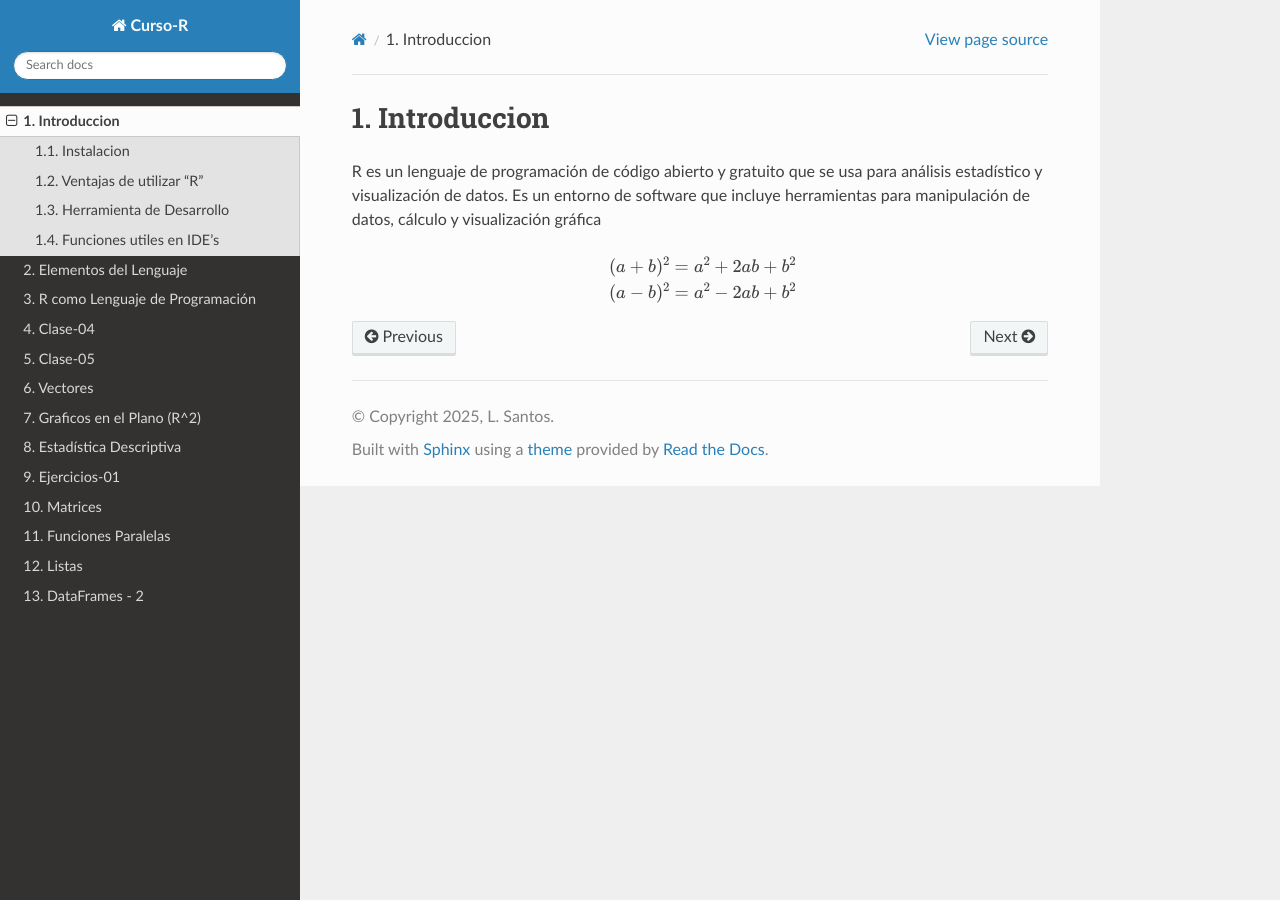
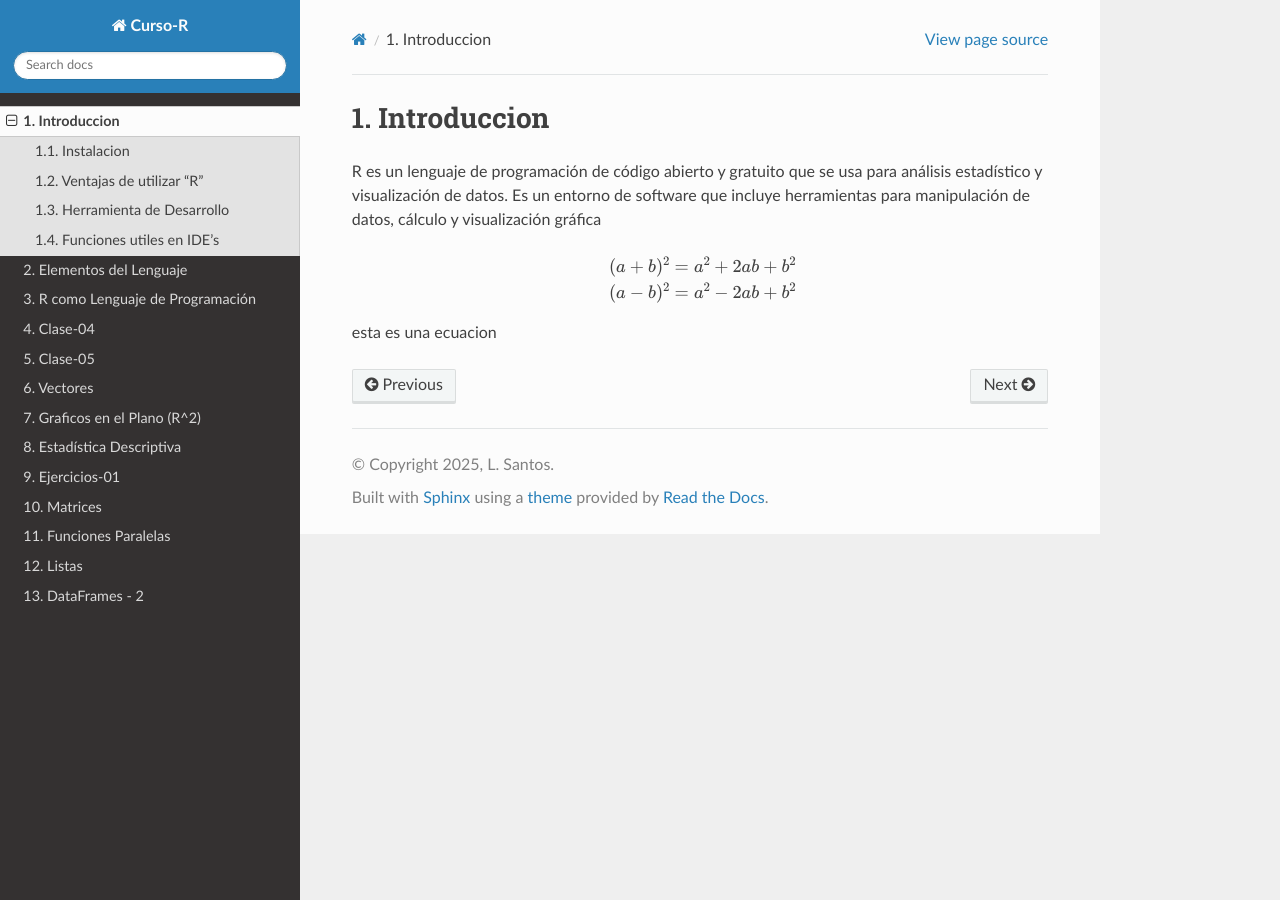
Before and after one commit to matecom57/santosg57-curso-r, a Sphinx documentation site: the page built from docs/source/Introduccion/introduccion.rst, in a window 1280 px wide. Built offline with Sphinx 7.4.7 and the Read the Docs theme 3.1.0, drawn with Linux system fonts in a browser that asks for light colours.

Commit message:
Test comité

```diff
--- a/docs/source/Introduccion/introduccion.rst
+++ b/docs/source/Introduccion/introduccion.rst
@@ -2,6 +2,7 @@ Introduccion
 ============
 
 R es un lenguaje de programación de código abierto y gratuito que se usa para análisis estadístico y visualización de datos. Es un entorno de software que incluye herramientas para manipulación de datos, cálculo y visualización gráfica
+
 
 .. math::
 
@@ -9,6 +10,8 @@ R es un lenguaje de programación de código abierto y gratuito que se usa para
 
    (a - b)^2 = a^2 - 2ab + b^2
 
+
+esta es una ecuacion
 
 .. toctree::
    :maxdepth: 2
```
